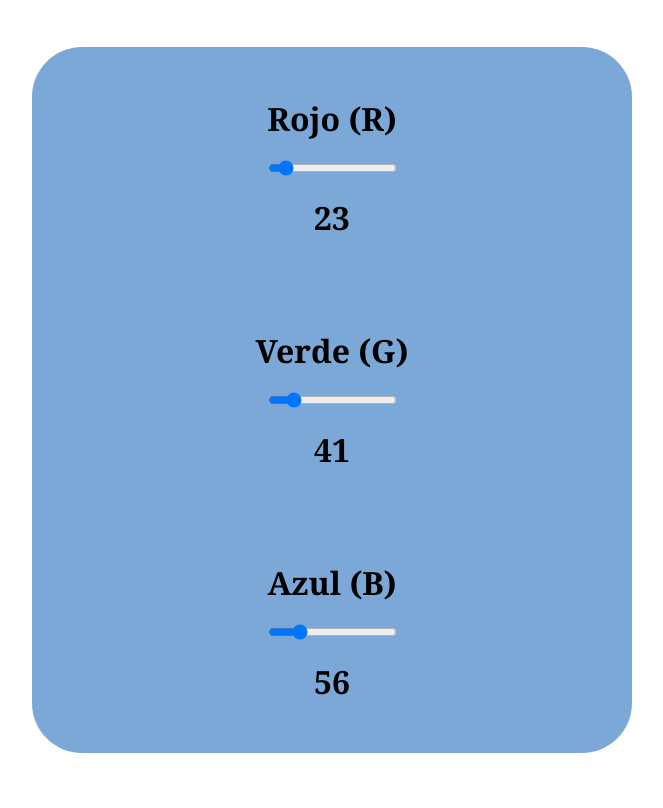
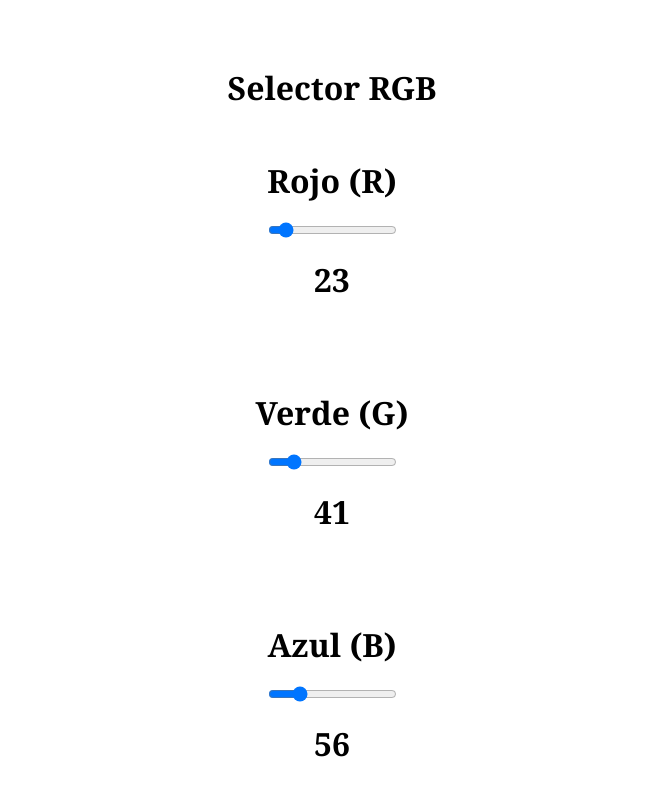
Before and after one commit to diegobenitez2005/selector-de-rgb-deslizante, a plain HTML site: page index.html in a window 1280 px wide. Shown: the whole page, without its empty margins (308-971 px from the left). Drawn offline with Linux system fonts and the light colour scheme.

Commit message:
texto se agrega

```diff
--- a/index.html
+++ b/index.html
@@ -10,6 +10,7 @@
 
   <body>
     <div class="contenedor-principal">
+      <h1>Selector RGB</h1>
       <div class="contenedor-interno">
         <div class="color">
           <label for="rojo">Rojo (R)</label>
--- a/styles.css
+++ b/styles.css
@@ -14,16 +14,25 @@
   /* Contenedores */
 
   .contenedor-principal {
+    box-sizing: border-box;
     width: 50vw;
-    max-width: 600px;
+    max-width:600px;
     min-height: 350px;
-    display: flex;
+
+    display:flex;
     flex-wrap: wrap;
     justify-content: center;
     align-items: center;
-    background-color: rgba(113, 161, 212, 0.927);
+    background-color: rgba(255, 255, 255, 0.927);
     border-radius: 50px;
   }
+  .contenedor-principal, h1{
+    display: block;
+    margin-top: 40px;
+    font-weight: bolder;
+    font-family: Georgia, 'Times New Roman', Times, serif;
+  }
+
 
   .color {
     padding: 20px;
```
